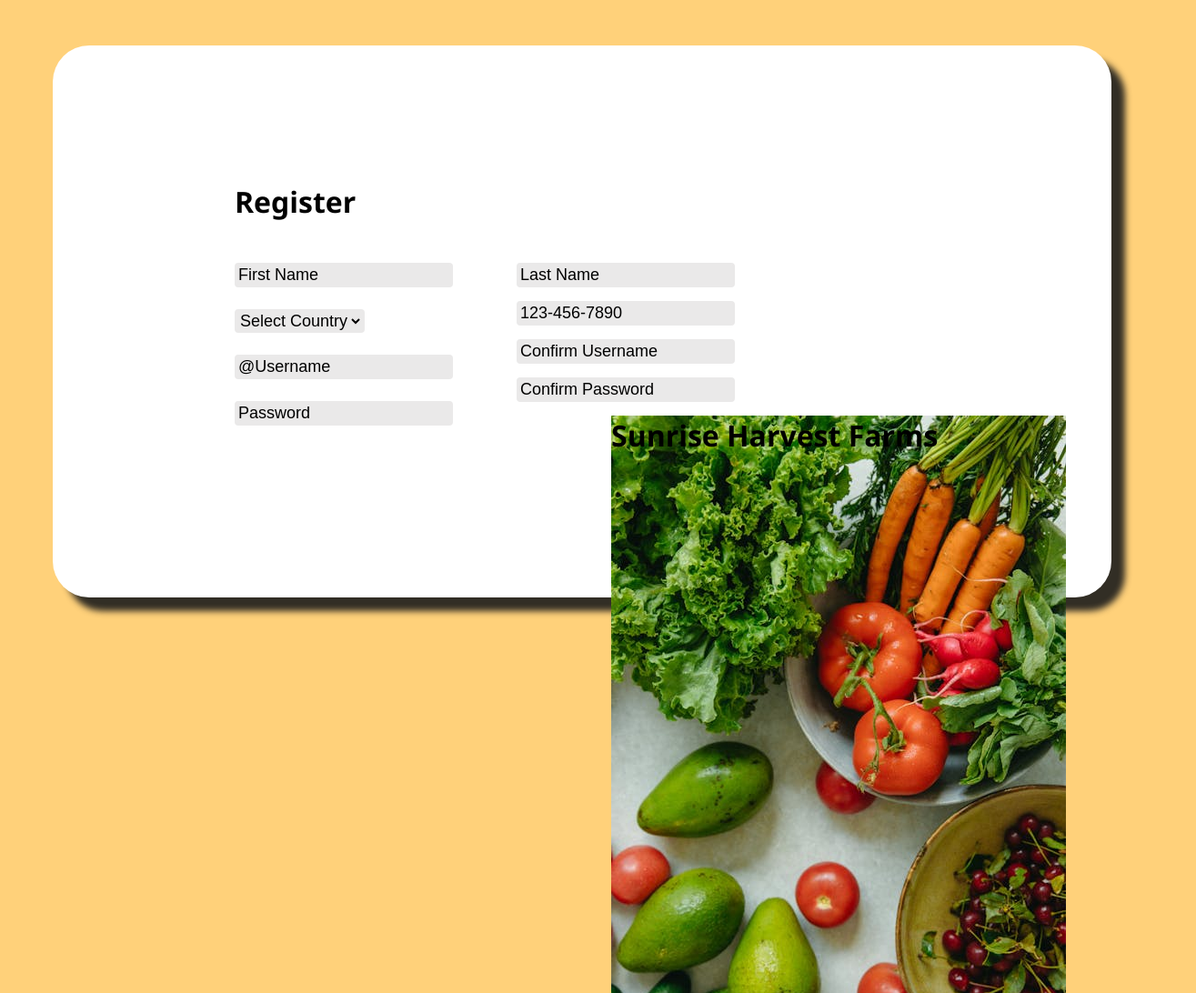
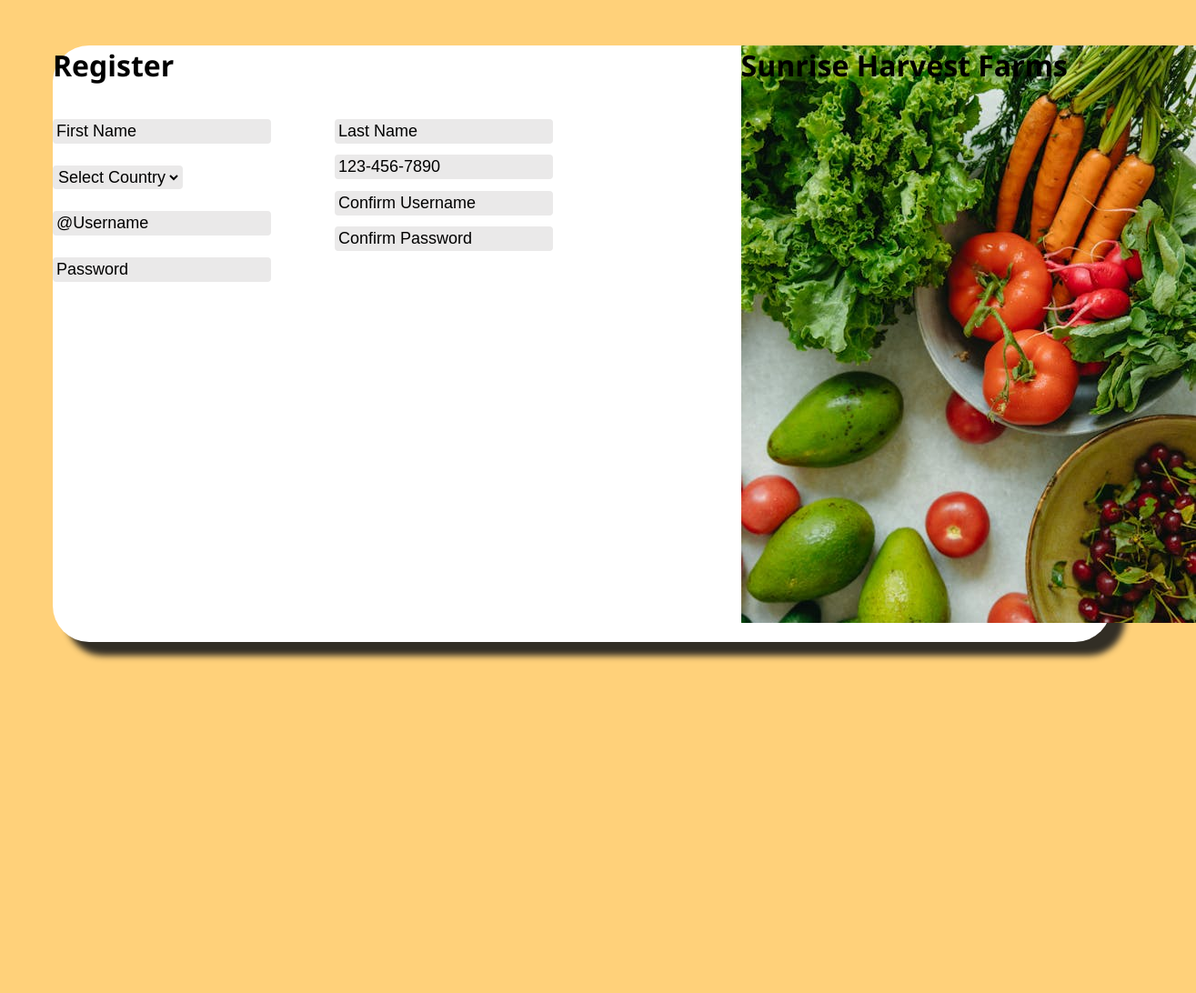
Before and after one commit to Sameehashaik/Project2, a plain HTML site: page webpages/registration.html in a window 1280 px wide. Shown: the whole page at 91% size, 1315 px wide, since content can reach past the window. After the commit the page ends 800 px from the top, so only its background shows below. Drawn offline with Linux system fonts and the light colour scheme.

Commit message:
adjusted image

```diff
--- a/css/registration.css
+++ b/css/registration.css
@@ -6,7 +6,6 @@ body {
 #outer {
     background-color: white;
     margin: 50px;
-    padding: 150px 50px 200px 200px;
     border-radius: 40px;
     box-shadow:15px 15px 7px rgba(28, 28, 28, 0.9);
 
@@ -15,6 +14,10 @@ body {
 #title-1 {
     margin-top: 0;
     margin-bottom: 5%;
+}
+#outer{
+    display: grid;
+    grid-template-columns: 65% 35%;
 }
 
 #inner-left {
@@ -63,18 +66,16 @@ div #inner-right {
 }
 
 #right-img {
-    overflow: auto;
-    float: right;
+
 
     height: 635px;
 
-    margin-right: 45px;
+
     border-radius: 0px 40px 40px 0px;
 }
 
 #title-2 {
-    overflow: auto;
-    float: right;
+
     background-image: url("/images/veggies-fruits-1.jpeg");
     height: 635px;
     width: 500px;
--- a/webpages/registration.html
+++ b/webpages/registration.html
@@ -11,6 +11,8 @@
 <body>
     <div id="outer">
 
+        <div id="maindiv">
+            <div id="main1">
         <header>
             <h1 id="title-1">Register</h1>
         </header>
@@ -34,9 +36,12 @@
                 <input type="password" class="right" placeholder="Confirm Password" required>
             </div>
         </form>
+        </div>
+    </div>
         <div>
             <h1 id="title-2">Sunrise Harvest Farms</h1>
         </div>
+
 
 
     </div>
```
